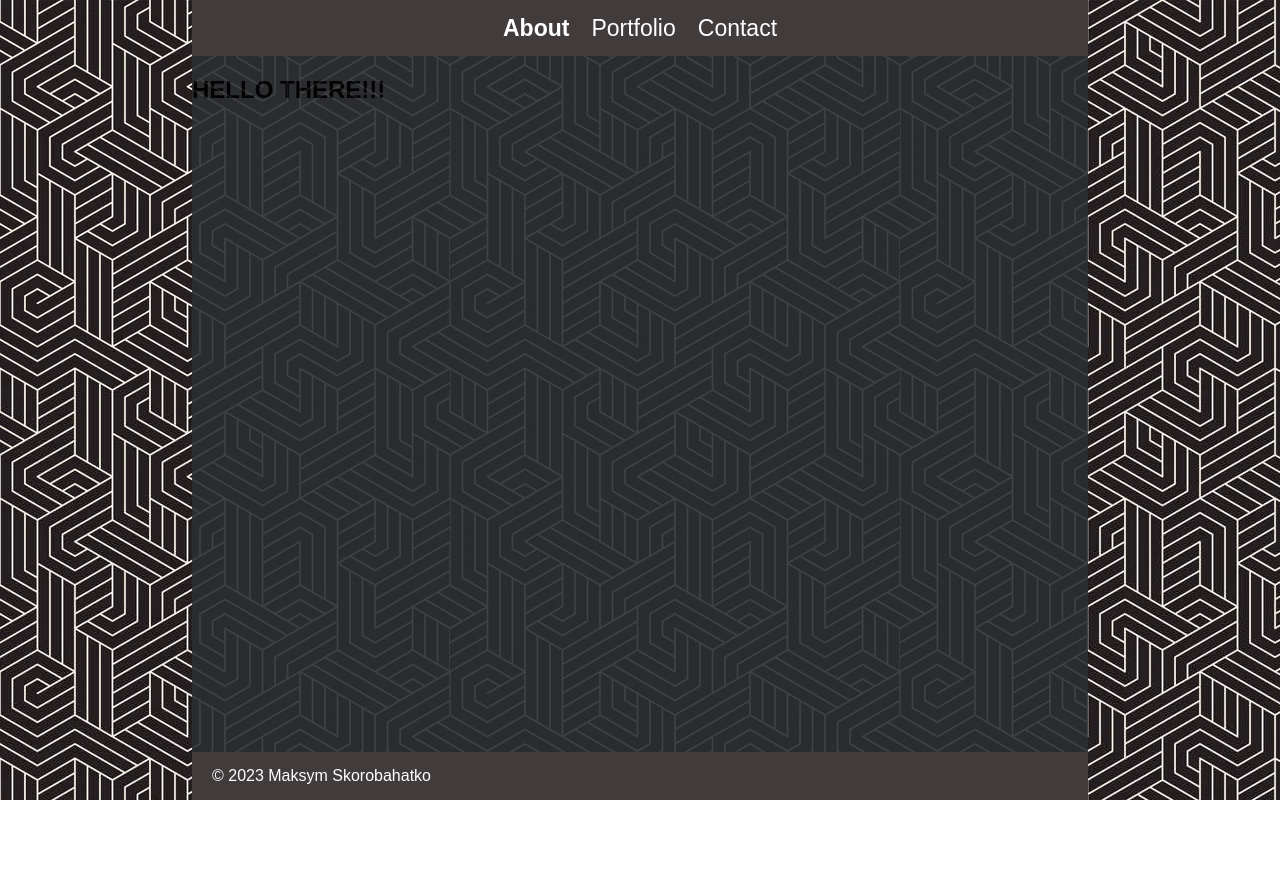
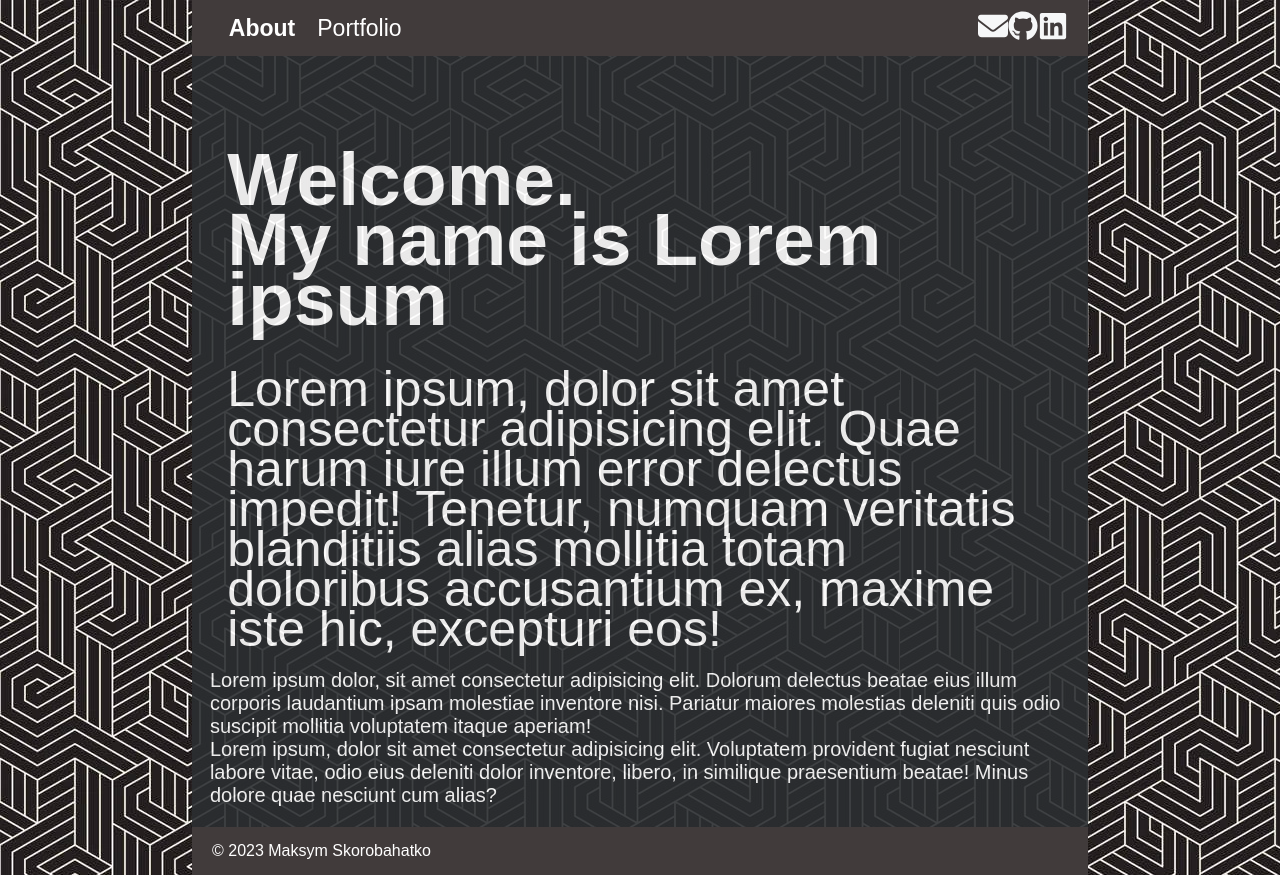
Before and after one commit to skorobahatko/portfolio, a React (Create React App) app: page / in a window 1280 px wide. Before the commit the page ends 801 px from the top, so only its background shows below. Built offline with nearby package versions, Linux system fonts and the light colour scheme; a web font is replaced by a local one.

Commit message:
updated header, added icons for social-media

```diff
--- a/src/components/header/styles.scss
+++ b/src/components/header/styles.scss
@@ -3,15 +3,13 @@
   width: 70%;
   height: 7vh;
   align-items: center;
-  justify-content: center;
+  justify-content: space-between;
 
   background-color: #413b3b;
-}
 
-.center-header-container {
+  .left-header-container {
     display: flex;
-  justify-content: center;
-  border: 4px;
+    margin-left: 4%;
     .active {
       font-weight: bold;
     }
@@ -39,3 +37,20 @@
       }
     }
   }
+  .right-header-container {
+    display: flex;
+    margin-right: 20px;
+    width: 10%;
+    justify-content: space-between;
+    span {
+      :hover {
+        fill: rgb(108, 106, 106);
+      }
+      svg {
+        fill: #f6f7f8;
+        width: 30px;
+        height: 30px;
+      }
+    }
+  }
+}
--- a/src/components/header/view.tsx
+++ b/src/components/header/view.tsx
@@ -5,7 +5,7 @@
 export const Header = ({ activePage }: { activePage: string }) => {
   return (
     <section className="header-container">
-      <div className="center-header-container">
+      <div className="left-header-container">
         <td className={`${activePage === 'about' ? 'active ' : ''}nav-item`}>
           <Link className="link-item" to={'/'}>
             About
@@ -16,11 +16,29 @@
             Portfolio
           </Link>
         </td>
-        <td className={`${activePage === 'contact' ? 'active ' : ''}nav-item`}>
-          <Link className="link-item" to={'/contact'}>
-            Contact
-          </Link>
-        </td>
+      </div>
+      <div className="right-header-container">
+        <Link to="mailto:maxim.skorobagatko@gmail.com">
+          <span>
+            <svg xmlns="http://www.w3.org/2000/svg" viewBox="0 0 512 512">
+              <path d="M48 64C21.5 64 0 85.5 0 112c0 15.1 7.1 29.3 19.2 38.4L236.8 313.6c11.4 8.5 27 8.5 38.4 0L492.8 150.4c12.1-9.1 19.2-23.3 19.2-38.4c0-26.5-21.5-48-48-48H48zM0 176V384c0 35.3 28.7 64 64 64H448c35.3 0 64-28.7 64-64V176L294.4 339.2c-22.8 17.1-54 17.1-76.8 0L0 176z" />
+            </svg>
+          </span>
+        </Link>
+        <Link to="https://github.com/skorobahatko">
+          <span>
+            <svg xmlns="http://www.w3.org/2000/svg" viewBox="0 0 496 512">
+              <path d="M165.9 397.4c0 2-2.3 3.6-5.2 3.6-3.3.3-5.6-1.3-5.6-3.6 0-2 2.3-3.6 5.2-3.6 3-.3 5.6 1.3 5.6 3.6zm-31.1-4.5c-.7 2 1.3 4.3 4.3 4.9 2.6 1 5.6 0 6.2-2s-1.3-4.3-4.3-5.2c-2.6-.7-5.5.3-6.2 2.3zm44.2-1.7c-2.9.7-4.9 2.6-4.6 4.9.3 2 2.9 3.3 5.9 2.6 2.9-.7 4.9-2.6 4.6-4.6-.3-1.9-3-3.2-5.9-2.9zM244.8 8C106.1 8 0 113.3 0 252c0 110.9 69.8 205.8 169.5 239.2 12.8 2.3 17.3-5.6 17.3-12.1 0-6.2-.3-40.4-.3-61.4 0 0-70 15-84.7-29.8 0 0-11.4-29.1-27.8-36.6 0 0-22.9-15.7 1.6-15.4 0 0 24.9 2 38.6 25.8 21.9 38.6 58.6 27.5 72.9 20.9 2.3-16 8.8-27.1 16-33.7-55.9-6.2-112.3-14.3-112.3-110.5 0-27.5 7.6-41.3 23.6-58.9-2.6-6.5-11.1-33.3 2.6-67.9 20.9-6.5 69 27 69 27 20-5.6 41.5-8.5 62.8-8.5s42.8 2.9 62.8 8.5c0 0 48.1-33.6 69-27 13.7 34.7 5.2 61.4 2.6 67.9 16 17.7 25.8 31.5 25.8 58.9 0 96.5-58.9 104.2-114.8 110.5 9.2 7.9 17 22.9 17 46.4 0 33.7-.3 75.4-.3 83.6 0 6.5 4.6 14.4 17.3 12.1C428.2 457.8 496 362.9 496 252 496 113.3 383.5 8 244.8 8zM97.2 352.9c-1.3 1-1 3.3.7 5.2 1.6 1.6 3.9 2.3 5.2 1 1.3-1 1-3.3-.7-5.2-1.6-1.6-3.9-2.3-5.2-1zm-10.8-8.1c-.7 1.3.3 2.9 2.3 3.9 1.6 1 3.6.7 4.3-.7.7-1.3-.3-2.9-2.3-3.9-2-.6-3.6-.3-4.3.7zm32.4 35.6c-1.6 1.3-1 4.3 1.3 6.2 2.3 2.3 5.2 2.6 6.5 1 1.3-1.3.7-4.3-1.3-6.2-2.2-2.3-5.2-2.6-6.5-1zm-11.4-14.7c-1.6 1-1.6 3.6 0 5.9 1.6 2.3 4.3 3.3 5.6 2.3 1.6-1.3 1.6-3.9 0-6.2-1.4-2.3-4-3.3-5.6-2z" />
+            </svg>
+          </span>
+        </Link>
+        <Link to="https://www.linkedin.com/in/maksym-skorobahatko">
+          <span>
+            <svg xmlns="http://www.w3.org/2000/svg" viewBox="0 0 448 512">
+              <path d="M416 32H31.9C14.3 32 0 46.5 0 64.3v383.4C0 465.5 14.3 480 31.9 480H416c17.6 0 32-14.5 32-32.3V64.3c0-17.8-14.4-32.3-32-32.3zM135.4 416H69V202.2h66.5V416zm-33.2-243c-21.3 0-38.5-17.3-38.5-38.5S80.9 96 102.2 96c21.2 0 38.5 17.3 38.5 38.5 0 21.3-17.2 38.5-38.5 38.5zm282.1 243h-66.4V312c0-24.8-.5-56.7-34.5-56.7-34.6 0-39.9 27-39.9 54.9V416h-66.4V202.2h63.7v29.2h.9c8.9-16.8 30.6-34.5 62.9-34.5 67.2 0 79.7 44.3 79.7 101.9V416z" />
+            </svg>
+          </span>
+        </Link>
       </div>
     </section>
   );
--- a/src/pages/about/styles.scss
+++ b/src/pages/about/styles.scss
@@ -0,0 +1,35 @@
+.about-content-container {
+  width: 100%;
+  display: flex;
+  flex-wrap: wrap;
+  justify-content: center;
+
+  .main-header-title {
+    margin-top: 2%;
+    width: 96%;
+    display: flex;
+    flex-wrap: wrap;
+    // border: 1px solid white;
+
+    .name-title {
+        font-size: 75px;
+        color: white;
+        line-height: 0.8;
+        padding: 0 2%;
+        margin-bottom: 40px;
+    }
+    .position-title {
+        padding: 0 2%;
+        font-size: 50px;
+        color: white;
+        line-height: 0.8;
+    }
+  }
+  .main-info-content {
+    width: 96%;
+    .main-content-text {
+        color: white;
+        font-size: 20px;
+    }
+  }
+}
--- a/src/pages/about/view.tsx
+++ b/src/pages/about/view.tsx
@@ -4,9 +4,28 @@
 
 const AboutPageContent = () => {
   return (
-    <div>
-      <h1>HELLO THERE!!!</h1>
-    </div>
+    <section className="about-content-container">
+      <div className="main-header-title">
+        <h1 className='name-title'>
+          Welcome.
+          <br />
+          My name is Lorem ipsum
+        </h1>
+        <span className='position-title'>
+          Lorem ipsum, dolor sit amet consectetur adipisicing elit. Quae harum iure illum error delectus impedit! Tenetur, numquam veritatis blanditiis alias
+          mollitia totam doloribus accusantium ex, maxime iste hic, excepturi eos!
+          </span>
+      </div>
+      <div className="main-info-content">
+        <p className='main-content-text'>
+          Lorem ipsum dolor, sit amet consectetur adipisicing elit. Dolorum delectus beatae eius illum corporis laudantium ipsam molestiae inventore nisi.
+          Pariatur maiores molestias deleniti quis odio suscipit mollitia voluptatem itaque aperiam!
+          <br />
+          Lorem ipsum, dolor sit amet consectetur adipisicing elit. Voluptatem provident fugiat nesciunt labore vitae, odio eius deleniti dolor inventore,
+          libero, in similique praesentium beatae! Minus dolore quae nesciunt cum alias?
+        </p>
+      </div>
+    </section>
   );
 };
 
```
Also changed, not shown: 1 other file (tests, documents, lock files or other folders). Lines whose indentation alone changed are shown as unchanged.
